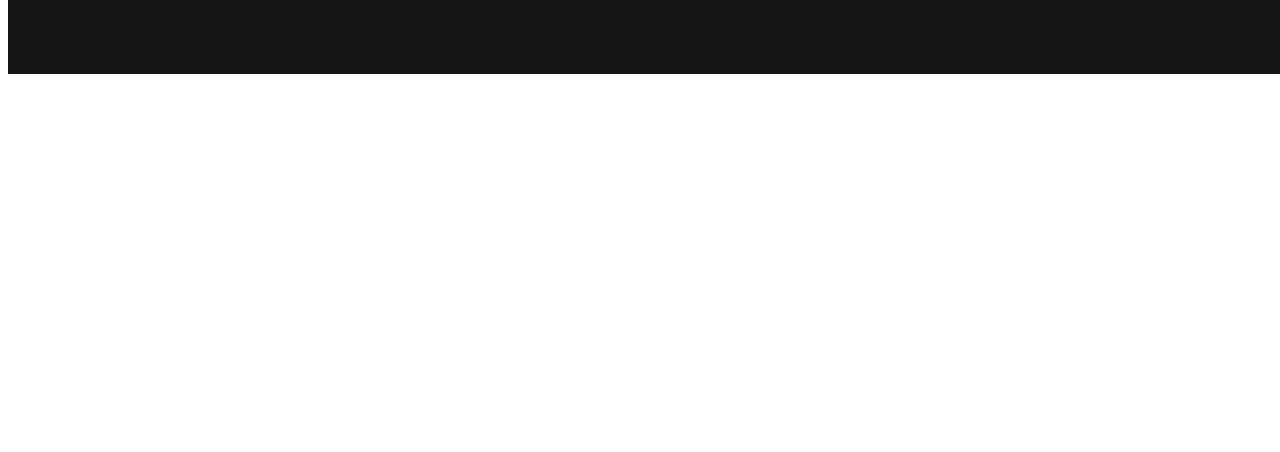
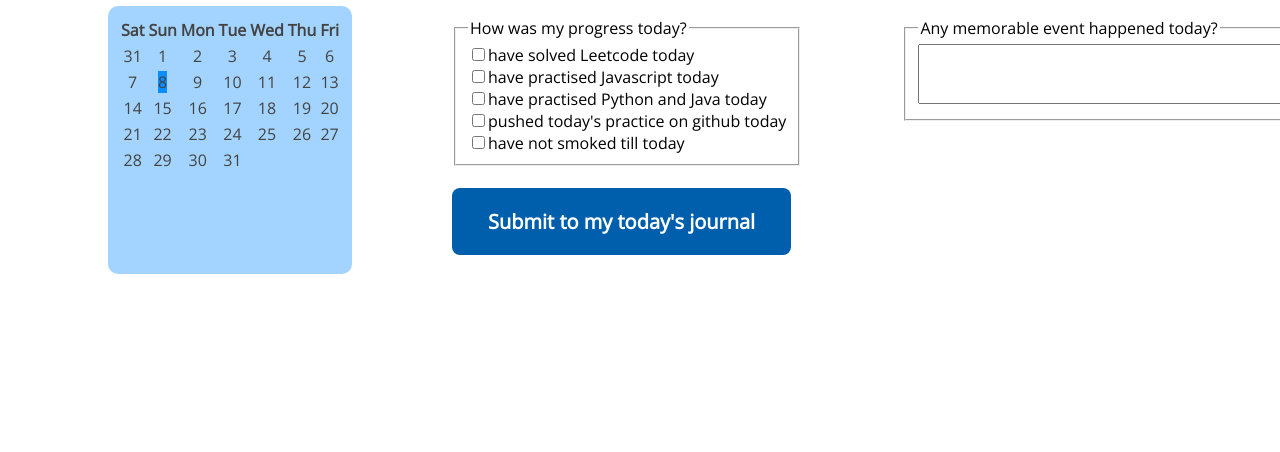
Before and after one commit to gwynbleiddrivia/ph_assignment1, a plain HTML site: page index.html in a window 1280 px wide. Shown: the part 3367-3819 px from the top of the page. Before the commit the page ends 3441 px from the top, so only its background shows below. Drawn offline with nearby package versions, Linux system fonts and the light colour scheme.

Commit message:
added an extra section by my own

```diff
--- a/index.html
+++ b/index.html
@@ -84,6 +84,94 @@
 				<button>Subscribe</button>
 			</div>
 		</section>
+	<!--extra section calendar journal-->
+		<section class='journal'>
+			<div>
+				<h3>January 2023</h3>
+				<table class="table">
+					<thead></thead>
+						<tr>
+							<th>Sat</th>
+							<th>Sun</th>
+							<th>Mon</th>
+							<th>Tue</th>
+							<th>Wed</th>
+							<th>Thu</th>
+							<th>Fri</th>
+						</tr>
+					<tbody>
+						<tr>
+							<td>31</td>
+							<td>1</td>
+							<td>2</td>
+							<td>3</td>
+							<td>4</td>
+							<td>5</td>
+							<td>6</td>
+						</tr>
+						<tr>
+							<td>7</td>
+							<td><span style= 'background-color:#0A8DFF'>8</span></td>
+							<td>9</td>
+							<td>10</td>
+							<td>11</td>
+							<td>12</td>
+							<td>13</td>
+						</tr>
+						<tr>
+							<td>14</td>
+							<td>15</td>
+							<td>16</td>
+							<td>17</td>
+							<td>18</td>
+							<td>19</td>
+							<td>20</td>
+						</tr>
+						<tr>
+							<td>21</td>
+							<td>22</td>
+							<td>23</td>
+							<td>24</td>
+							<td>25</td>
+							<td>26</td>
+							<td>27</td>
+						</tr>
+						<tr>
+							<td>28</td>
+							<td>29</td>
+							<td>30</td>
+							<td>31</td>
+						</tr>
+					</tbody>
+				</table>
+			</div>
+			<div class='entry'>
+			<h2>My Goal Achievement Journal</h2>
+			<fieldset>
+				<legend>
+					How was my progress today?
+				</legend>
+				<label><input type='checkbox'>have solved Leetcode today</label><br>
+				<label><input type='checkbox'>have practised Javascript today</label><br>
+				<label><input type='checkbox'>have practised Python and Java today</label><br>
+				<label><input type='checkbox'>pushed today's practice on github today</label><br>
+				<label><input type='checkbox'>have not smoked till today</label>
+			</fieldset>
+			<br><br>
+			<submit class='submit'>Submit to my today's journal</submit>
+
+			</div>
+			<div class='special'>
+			<h2>Special Notes</h2>
+			<fieldset>
+				<legend>
+					Any memorable event happened today?
+				</legend>
+				<textarea cols="60" rows="3"></textarea>
+			</fieldset>
+			</div>
+
+		</section>
 	</main>
 </body>
 </html>
--- a/styles/style.css
+++ b/styles/style.css
@@ -115,7 +115,7 @@
 .plan_container p{
 	color: #737272;
 	font-size: 25px;
-	fot-weight: 500;
+	font-weight: 500;
 	line-height: 29px;
 }
 .call{
@@ -167,7 +167,6 @@
 	background-repeat: no-repeat;
 	margin-top: 130px;
 	align-items: center;
-	position: absolute;
 }
 #future_writeups{
 	margin: 130px 230px;
@@ -224,3 +223,37 @@
 	border: 0px solid;
 	border-radius: 8px;
 }
+.journal{
+	display: flex;
+	gap: 100px;
+}
+.journal{
+	height: 500px;
+	width: 1600px;
+}
+.journal h3{
+	margin-left: 100px;
+}
+.table{
+	background-color: #A3D4FF;
+	padding:10px 10px 100px 10px;
+	border-radius: 10px;
+	list-style-type: none;
+	align-items: center;
+	text-align: center;
+	margin-top: 1px;
+	margin-left: 100px;
+	border: 10px;
+	color: #444343;
+}
+.submit{
+	padding: 20px 36px;
+	background-color: #005FAC;
+	color: #FFFFFF;
+	font-size: 20px;
+	line-height: 24px;
+	font-weight: 600;
+	border: 0px solid;
+	border-radius: 8px;
+	margin-top: 100px;
+}
```
Also changed, not shown: 2 other files.
